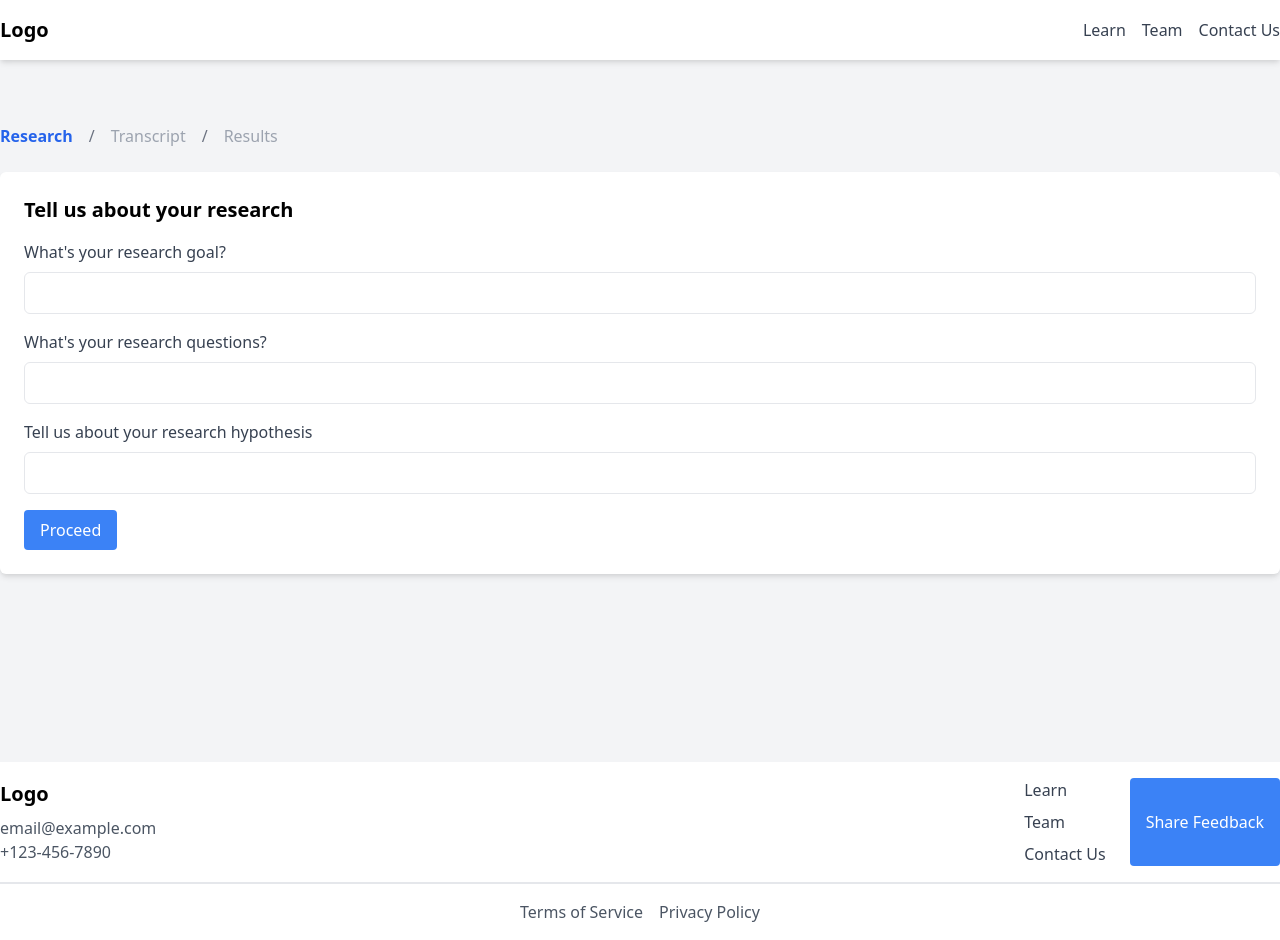
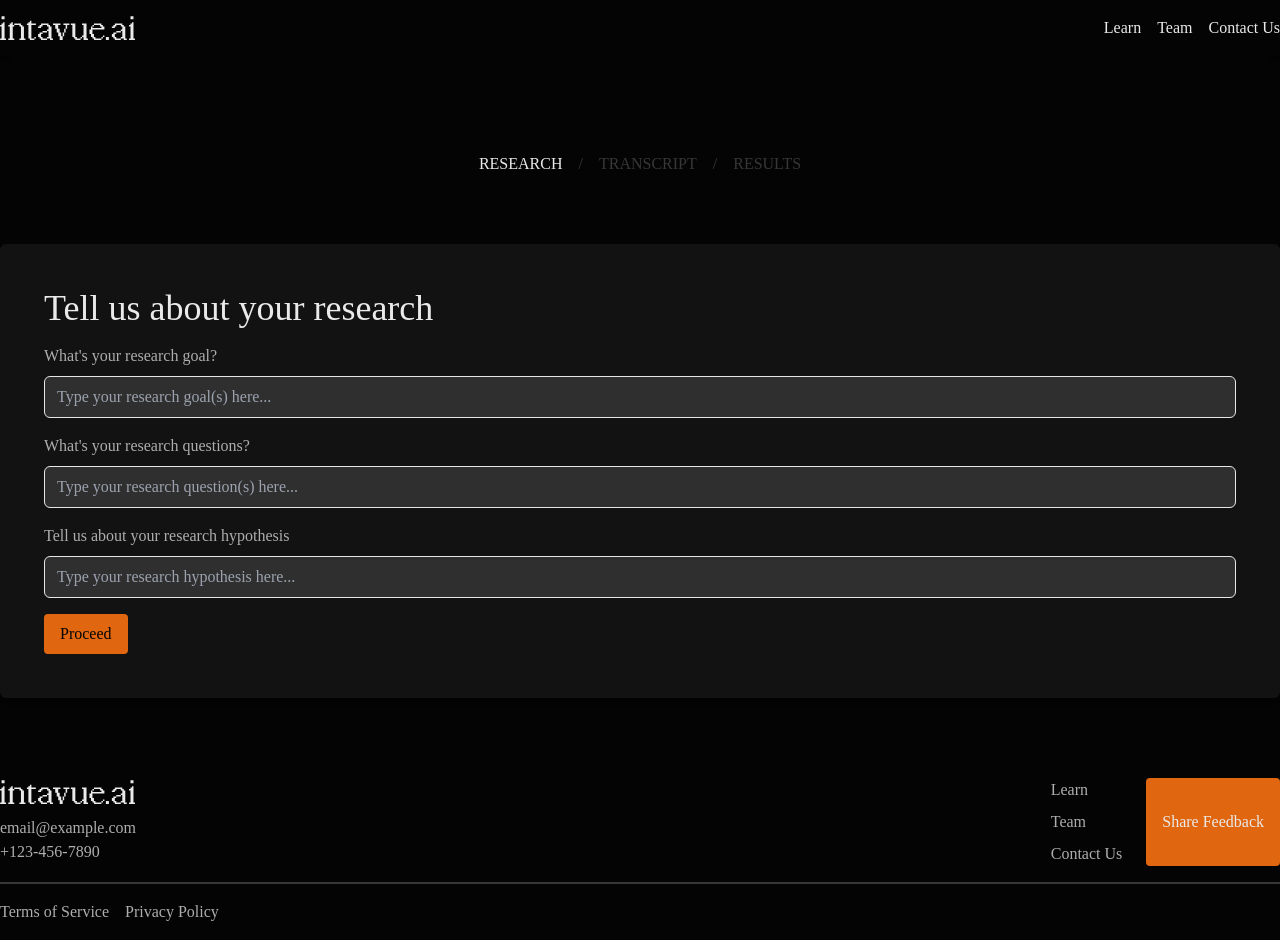
Before and after one commit to richard-parayno/ux-llm, a Flask app: page /new-home/step1 in a window 1280 px wide. Run offline with Flask 3, Linux system fonts and the light colour scheme; some web fonts are replaced.

Commit message:
started adding brand materials

```diff
--- a/static/dist/css/style.css
+++ b/static/dist/css/style.css
@@ -637,28 +623,28 @@ video {
   margin-bottom: 2rem;
 }
 
+.mb-9 {
+  margin-bottom: 2.25rem;
+}
+
 .mr-4 {
   margin-right: 1rem;
+}
+
+.mt-2 {
+  margin-top: 0.5rem;
 }
 
 .mt-4 {
   margin-top: 1rem;
 }
 
-.mt-8 {
-  margin-top: 2rem;
+.mt-9 {
+  margin-top: 2.25rem;
 }
 
-.mt-2 {
-  margin-top: 0.5rem;
-}
-
-.mb-24 {
-  margin-bottom: 6rem;
-}
-
-.mt-9 {
-  margin-top: 2.25rem;
+.mr-2 {
+  margin-right: 0.5rem;
 }
 
 .block {
@@ -693,31 +679,12 @@ video {
   height: 100vh;
 }
 
-.h-fit {
-  height: -moz-fit-content;
-  height: fit-content;
-}
-
-.h-min {
-  height: -moz-min-content;
-  height: min-content;
+.h-6 {
+  height: 1.5rem;
 }
 
 .max-h-\[80\%\] {
   max-height: 80%;
-}
-
-.min-h-min {
-  min-height: -moz-min-content;
-  min-height: min-content;
-}
-
-.min-h-0 {
-  min-height: 0px;
-}
-
-.min-h-screen {
-  min-height: 100vh;
 }
 
 .min-h-full {
@@ -784,6 +747,10 @@ video {
   align-items: center;
 }
 
+.justify-start {
+  justify-content: flex-start;
+}
+
 .justify-end {
   justify-content: flex-end;
 }
@@ -901,14 +847,24 @@ video {
   border-color: rgb(156 163 175 / var(--tw-border-opacity));
 }
 
+.border-gray-700 {
+  --tw-border-opacity: 1;
+  border-color: rgb(55 55 55 / var(--tw-border-opacity));
+}
+
+.bg-black-bg {
+  --tw-bg-opacity: 1;
+  background-color: rgb(4 4 4 / var(--tw-bg-opacity));
+}
+
+.bg-black-layer {
+  --tw-bg-opacity: 1;
+  background-color: rgb(18 18 18 / var(--tw-bg-opacity));
+}
+
 .bg-blue-500 {
   --tw-bg-opacity: 1;
   background-color: rgb(59 130 246 / var(--tw-bg-opacity));
-}
-
-.bg-gray-100 {
-  --tw-bg-opacity: 1;
-  background-color: rgb(243 244 246 / var(--tw-bg-opacity));
 }
 
 .bg-gray-200 {
@@ -916,14 +872,14 @@ video {
   background-color: rgb(229 231 235 / var(--tw-bg-opacity));
 }
 
-.bg-orange-200 {
+.bg-gray-600 {
   --tw-bg-opacity: 1;
-  background-color: rgb(254 215 170 / var(--tw-bg-opacity));
+  background-color: rgb(47 47 47 / var(--tw-bg-opacity));
 }
 
-.bg-white {
+.bg-orange-900 {
   --tw-bg-opacity: 1;
-  background-color: rgb(255 255 255 / var(--tw-bg-opacity));
+  background-color: rgb(224 103 16 / var(--tw-bg-opacity));
 }
 
 .bg-gradient-to-t {
@@ -956,6 +912,10 @@ video {
   padding: 2rem;
 }
 
+.p-11 {
+  padding: 2.75rem;
+}
+
 .px-3 {
   padding-left: 0.75rem;
   padding-right: 0.75rem;
@@ -971,19 +931,14 @@ video {
   padding-bottom: 0.5rem;
 }
 
-.py-8 {
-  padding-top: 2rem;
-  padding-bottom: 2rem;
-}
-
 .py-4 {
   padding-top: 1rem;
   padding-bottom: 1rem;
 }
 
-.px-6 {
-  padding-left: 1.5rem;
-  padding-right: 1.5rem;
+.py-8 {
+  padding-top: 2rem;
+  padding-bottom: 2rem;
 }
 
 .pb-4 {
@@ -994,21 +949,26 @@ video {
   padding-right: 2rem;
 }
 
-.pt-4 {
-  padding-top: 1rem;
-}
-
 .pt-6 {
   padding-top: 1.5rem;
 }
 
-.pb-6 {
-  padding-bottom: 1.5rem;
+.font-editorial-new {
+  font-family: PP Editorial New, fallback-font;
+}
+
+.font-neue-montreal {
+  font-family: PP Neue Montreal, fallback-font;
 }
 
 .text-2xl {
   font-size: 1.5rem;
   line-height: 2rem;
+}
+
+.text-4xl {
+  font-size: 2.25rem;
+  line-height: 2.5rem;
 }
 
 .text-sm {
@@ -1021,13 +981,17 @@ video {
   line-height: 1.75rem;
 }
 
-.text-4xl {
-  font-size: 2.25rem;
-  line-height: 2.5rem;
+.font-bold {
+  font-weight: 700;
 }
 
-.font-bold {
-  font-weight: 700;
+.uppercase {
+  text-transform: uppercase;
+}
+
+.text-black-bg {
+  --tw-text-opacity: 1;
+  color: rgb(4 4 4 / var(--tw-text-opacity));
 }
 
 .text-blue-600 {
@@ -1042,17 +1006,17 @@ video {
 
 .text-gray-500 {
   --tw-text-opacity: 1;
-  color: rgb(107 114 128 / var(--tw-text-opacity));
+  color: rgb(27 27 27 / var(--tw-text-opacity));
 }
 
 .text-gray-600 {
   --tw-text-opacity: 1;
-  color: rgb(75 85 99 / var(--tw-text-opacity));
+  color: rgb(47 47 47 / var(--tw-text-opacity));
 }
 
 .text-gray-700 {
   --tw-text-opacity: 1;
-  color: rgb(55 65 81 / var(--tw-text-opacity));
+  color: rgb(55 55 55 / var(--tw-text-opacity));
 }
 
 .text-orange-600 {
@@ -1060,9 +1024,14 @@ video {
   color: rgb(234 88 12 / var(--tw-text-opacity));
 }
 
-.text-white {
+.text-white-700 {
   --tw-text-opacity: 1;
-  color: rgb(255 255 255 / var(--tw-text-opacity));
+  color: rgb(174 174 174 / var(--tw-text-opacity));
+}
+
+.text-white-900 {
+  --tw-text-opacity: 1;
+  color: rgb(234 234 234 / var(--tw-text-opacity));
 }
 
 .shadow-lg {
@@ -1077,12 +1046,92 @@ video {
   box-shadow: var(--tw-ring-offset-shadow, 0 0 #0000), var(--tw-ring-shadow, 0 0 #0000), var(--tw-shadow);
 }
 
+/* PP Neue Montreal - Medium */
+
+@font-face {
+  font-family: 'PP Neue Montreal';
+
+  font-weight: 500;
+
+  /* Medium weight */
+
+  font-style: normal;
+
+  src: url('ppneuemontreal-medium.woff2') format('woff2'),
+         url('ppneuemontreal-medium.woff') format('woff');
+}
+
+/* PP Neue Montreal - Regular */
+
+@font-face {
+  font-family: 'PP Neue Montreal';
+
+  font-weight: 400;
+
+  /* Regular weight */
+
+  font-style: normal;
+
+  src: url('ppneuemontreal-regular.woff2') format('woff2'),
+            url('ppneuemontreal-regular.woff') format('woff');
+}
+
+/* PP Editorial New - Regular */
+
+@font-face {
+  font-family: 'PP Editorial New';
+
+  font-weight: 400;
+
+  /* Regular weight */
+
+  font-style: normal;
+
+  src: url('ppeditorialnew-regular.woff2') format('woff2'),
+            url('ppeditorialnew-regular.woff') format('woff');
+}
+
+/* PP Editorial New - UltraLight */
+
+@font-face {
+  font-family: 'PP Editorial New';
+
+  font-weight: 200;
+
+  /* UltraLight weight */
+
+  font-style: normal;
+
+  src: url('ppeditorialnew-ultralight.woff2') format('woff2'),
+            url('ppeditorialnew-ultralight.woff') format('woff');
+}
+
+/* PP Editorial New - UltraLight Italic */
+
+@font-face {
+  font-family: 'PP Editorial New';
+
+  font-weight: 200;
+
+  /* UltraLight weight */
+
+  font-style: italic;
+
+  src: url('ppeditorialnew-ultralightitalic.woff2') format('woff2'),
+            url('ppeditorialnew-ultralightitalic.woff') format('woff');
+}
+
 .hover\:bg-blue-600:hover {
   --tw-bg-opacity: 1;
   background-color: rgb(37 99 235 / var(--tw-bg-opacity));
 }
 
-.hover\:text-gray-900:hover {
+.hover\:bg-orange-800:hover {
+  --tw-bg-opacity: 1;
+  background-color: rgb(178 87 21 / var(--tw-bg-opacity));
+}
+
+.hover\:text-white-900:hover {
   --tw-text-opacity: 1;
-  color: rgb(17 24 39 / var(--tw-text-opacity));
+  color: rgb(234 234 234 / var(--tw-text-opacity));
 }
--- a/templates/app_layout.html
+++ b/templates/app_layout.html
@@ -4,56 +4,61 @@
     <meta charset="UTF-8">
     <meta name="viewport" content="width=device-width, initial-scale=1.0">
     <title>{{ title }}</title>
-    <link href="https://cdn.jsdelivr.net/npm/tailwindcss@2.2.19/dist/tailwind.min.css" rel="stylesheet">
+    <link href="{{ url_for('static', filename='dist/css/style.css')}}" rel="stylesheet">
 </head>
-<body class="bg-gray-100 flex flex-col h-screen justify-between">
+<body class="bg-black-bg flex flex-col h-screen justify-between">
 
 <!-- Sticky Navbar Component -->
-<nav class="bg-white shadow-md sticky top-0 z-10">
+<nav class="bg-black-bg shadow-md sticky top-0 z-10 font-editorial-new">
     <div class="container mx-auto py-4">
         <div class="flex justify-between items-center">
             <!-- Logo -->
-            <a href="/" class="text-xl font-bold">Logo</a>
+            <a href="/new-home" class="text-xl font-bold text-white-900">
+                <img src="{{ url_for('static', filename='src/logo.svg')}}" alt="intavue.ai logo" class="mr-2 h-6 w-auto">
+            </a>
             <!-- Links -->
             <div class="flex space-x-4">
-                <a href="/learn" class="text-gray-700 hover:text-gray-900">Learn</a>
-                <a href="/team" class="text-gray-700 hover:text-gray-900">Team</a>
-                <a href="/contact" class="text-gray-700 hover:text-gray-900">Contact Us</a>
+                <a href="/learn" class="text-white-900 hover:text-white-900">Learn</a>
+                <a href="/team" class="text-white-900 hover:text-white-900">Team</a>
+                <a href="/contact" class="text-white-900 hover:text-white-900">Contact Us</a>
             </div>
         </div>
     </div>
 </nav>
 
 <!-- Main Content - Takes up all available space -->
-<div class="flex-grow overflow-y-auto py-8">
+<div class="flex-grow overflow-y-auto py-8 font-neue-montreal">
     {% block content %}{% endblock %}
 </div>
 
 <!-- Sticky Footer Component -->
-<footer class="bg-white">
-    <div class="container mx-auto py-4">
+<footer class="bg-black-bg">
+    <div class="container mx-auto py-4 font-editorial-new">
         <!-- First Row -->
-        <div class="flex justify-between items-center border-b-2 border-gray-200 pb-4">
+        <div class="flex justify-between items-center border-b-2 border-gray-700 pb-4">
             <!-- Left Column -->
             <div>
-                <h2 class="text-xl font-bold mb-2">Logo</h2>
-                <p class="text-gray-600">email@example.com</p>
-                <p class="text-gray-600">+123-456-7890</p>
+                <!-- Logo -->
+                <a href="/new-home" class="text-xl font-bold text-white-900">
+                    <img src="{{ url_for('static', filename='src/logo.svg')}}" alt="intavue.ai logo" class="mb-3 h-6 w-auto">
+                </a>
+                <p class="text-white-700">email@example.com</p>
+                <p class="text-white-700">+123-456-7890</p>
             </div>
             <!-- Right Column -->
             <div class="flex space-x-6">
                 <div class="space-y-2">
-                    <a href="/learn" class="text-gray-700 hover:text-gray-900 block">Learn</a>
-                    <a href="/team" class="text-gray-700 hover:text-gray-900 block">Team</a>
-                    <a href="/contact" class="text-gray-700 hover:text-gray-900 block">Contact Us</a>
+                    <a href="/learn" class="text-white-700 hover:text-white-900 block">Learn</a>
+                    <a href="/team" class="text-white-700 hover:text-white-900 block">Team</a>
+                    <a href="/contact" class="text-white-700 hover:text-white-900 block">Contact Us</a>
                 </div>
-                <button class="bg-blue-500 text-white px-4 py-2 rounded hover:bg-blue-600">Share Feedback</button>
+                <button class="bg-orange-900 text-white-900 px-4 py-2 rounded hover:bg-orange-800">Share Feedback</button>
             </div>
         </div>
         <!-- Second Row -->
-        <div class="flex justify-center space-x-4 mt-4">
-            <a href="/terms" class="text-gray-600 hover:text-gray-900">Terms of Service</a>
-            <a href="/privacy" class="text-gray-600 hover:text-gray-900">Privacy Policy</a>
+        <div class="flex justify-start space-x-4 mt-4">
+            <a href="/terms" class="text-white-700 hover:text-white-900">Terms of Service</a>
+            <a href="/privacy" class="text-white-700 hover:text-white-900">Privacy Policy</a>
         </div>
     </div>
 </footer>
--- a/templates/step1_research.html
+++ b/templates/step1_research.html
@@ -3,35 +3,37 @@
 {% block content %}
 <div class="container mx-auto my-8">
     <!-- Breadcrumbs -->
-    <ul class="flex space-x-4 mb-6">
-        <li class="text-blue-600 font-bold">Research</li>
-        <li class="text-gray-500">/</li>
-        <li class="text-gray-400">Transcript</li>
-        <li class="text-gray-500">/</li>
-        <li class="text-gray-400">Results</li>
-    </ul>
+    <div class="container mx-auto min-h-full flex flex-col items-center justify-center py-8">
+        <ul class="flex space-x-4 mx-auto mb-9">
+            <li class="text-white-900 uppercase">Research</li>
+            <li class="text-gray-700">/</li>
+            <li class="text-gray-700 uppercase">Transcript</li>
+            <li class="text-gray-700">/</li>
+            <li class="text-gray-700 uppercase">Results</li>
+        </ul>
+    </div>
 
     <!-- Research Form Content -->
-    <div class="bg-white p-6 rounded-md shadow-md">
-        <h1 class="text-xl font-bold mb-4">Tell us about your research</h1>
+    <div class="bg-black-layer p-11 rounded-md shadow-md">
+        <h1 class="text-4xl mb-4 text-white-900 font-editorial-new">Tell us about your research</h1>
 
         <form method="post">
             <div class="mb-4">
-                <label for="goal" class="block text-gray-700 mb-2">What's your research goal?</label>
-                <input type="text" id="goal" name="goal" class="w-full px-3 py-2 border rounded-md" required>
+                <label for="goal" class="block text-white-700 mb-2">What's your research goal?</label>
+                <input type="text" id="goal" name="goal" class="w-full px-3 py-2 border rounded-md bg-gray-600" required placeholder="Type your research goal(s) here...">
             </div>
 
             <div class="mb-4">
-                <label for="questions" class="block text-gray-700 mb-2">What's your research questions?</label>
-                <input type="text" id="questions" name="questions" class="w-full px-3 py-2 border rounded-md" required>
+                <label for="questions" class="block text-white-700 mb-2">What's your research questions?</label>
+                <input type="text" id="questions" name="questions" class="w-full px-3 py-2 border rounded-md bg-gray-600" required placeholder="Type your research question(s) here...">
             </div>
 
             <div class="mb-4">
-                <label for="hypothesis" class="block text-gray-700 mb-2">Tell us about your research hypothesis</label>
-                <input type="text" id="hypothesis" name="hypothesis" class="w-full px-3 py-2 border rounded-md" required>
+                <label for="hypothesis" class="block text-white-700 mb-2">Tell us about your research hypothesis</label>
+                <input type="text" id="hypothesis" name="hypothesis" class="w-full px-3 py-2 border rounded-md bg-gray-600" required placeholder="Type your research hypothesis here...">
             </div>
 
-            <button type="submit" class="bg-blue-500 text-white px-4 py-2 rounded hover:bg-blue-600">Proceed</button>
+            <button type="submit" class="bg-orange-900 text-black-bg px-4 py-2 rounded hover:bg-orange-800">Proceed</button>
         </form>
     </div>
 </div>
```
Also changed, not shown: other parts of static/dist/css/style.css (+5 -44 lines), static/src/style.css (+45 -0 lines), tailwind.config.js (+37 -2 lines), static/src/PPEditorialNew-Regular.woff (added), static/src/PPEditorialNew-Regular.woff2 (added), static/src/PPEditorialNew-Ultralight.woff (added), static/src/PPEditorialNew-Ultralight.woff2 (added), static/src/PPEditorialNew-UltralightItalic.woff (added), static/src/PPEditorialNew-UltralightItalic.woff2 (added), static/src/PPNeueMontreal-Medium.woff (added), static/src/PPNeueMontreal-Medium.woff2 (added), static/src/PPNeueMontreal-Regular.woff (added), static/src/PPNeueMontreal-Regular.woff2 (added), static/src/logo.svg (added).
